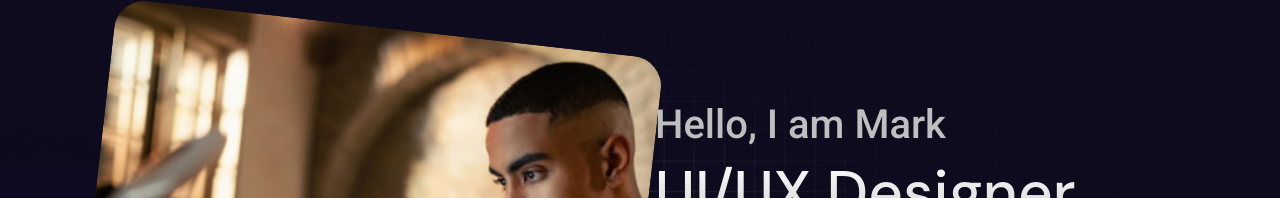
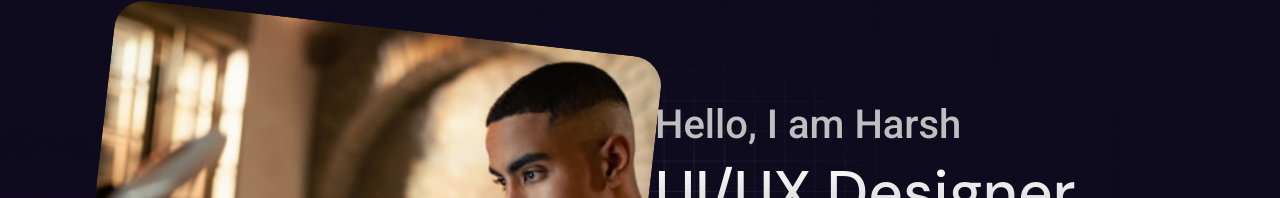
Before and after one commit to harsh1997p/portfolio, a React (Create React App) app: page /Contact in a window 1280 px wide. Shown: the part 697-895 px from the top of the page. Built offline with nearby package versions, Linux system fonts and the light colour scheme; a web font is replaced by a local one.

Commit message:
Update Banner.jsx

```diff
--- a/src/component/Banner.jsx
+++ b/src/component/Banner.jsx
@@ -37,7 +37,7 @@ function Banner() {
 
                         <div className="col-sm-6">
                             <div className="banner_info">
-                            <h1>Hello, I am <span>Mark</span></h1>
+                            <h1>Hello, I am <span>Harsh</span></h1>
                                 <h2>UI/UX Designer and
                                     Frontend Developer</h2>
                                 <p>I have been working, i am proficient in ui design, user experience, researcher, web development.</p>
```
